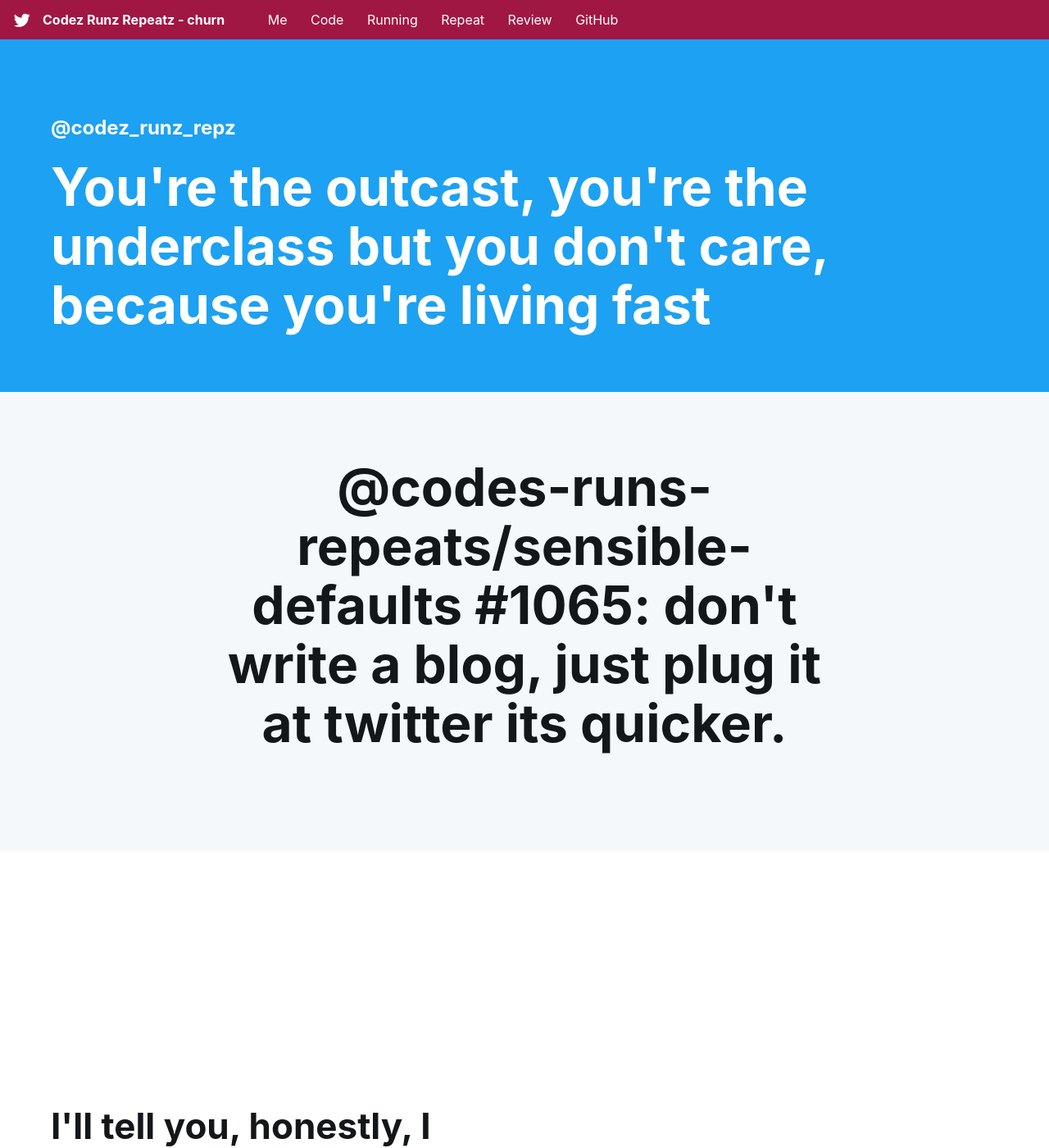
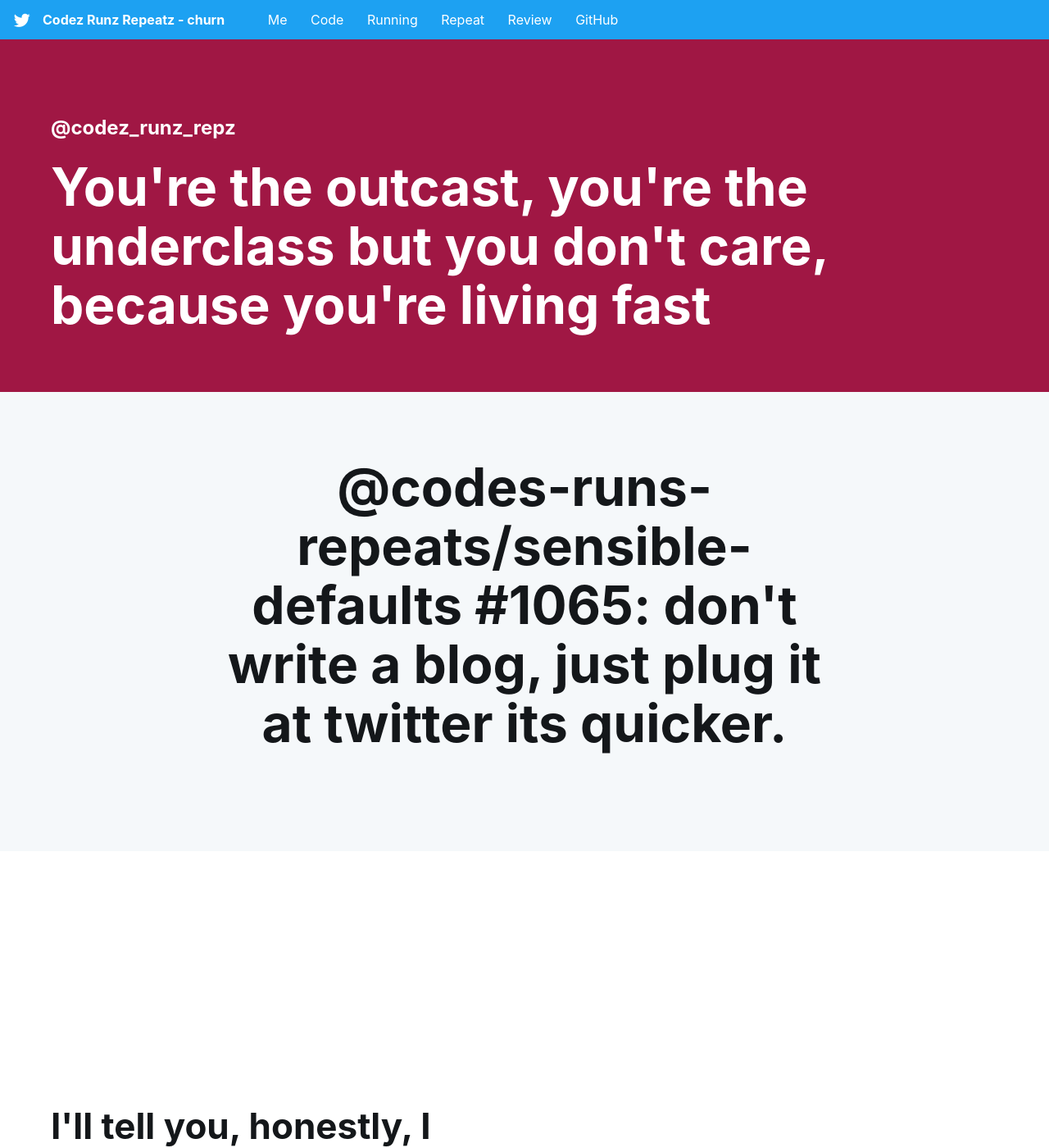
Before and after one commit to codez-runz-repeatz/codez-runz-repeatz.github.io, a Jekyll site: the page built from index.html, in a window 1280 px wide and 1400 px high. Shown: the whole window at 82% size. Built offline with Jekyll 4.4.1, drawn with Linux system fonts in a browser that asks for light colours; some web fonts are replaced; comment, search, counter and statistics services are not loaded.

Commit message:
change .header

```diff
--- a/css/main.css
+++ b/css/main.css
@@ -58,7 +58,7 @@ body {
 /* Navigation wrapper */
 
 nav {
-	background-color: var(--tw-color-red-deep);
+	background-color: var(--tw-color-blue-primary);
 	padding: var(--feather-grid-xsmall);
 	width: 100%;
 	position: fixed;
@@ -136,7 +136,7 @@ a.nav-link:hover, a.nav-link:active {
 /* Headers */
 
 .header, .footer {
-  background-color: var(--tw-color-blue-primary);
+  background-color: var(--tw-color-red-deep);
   color: white;
 }
 
```
